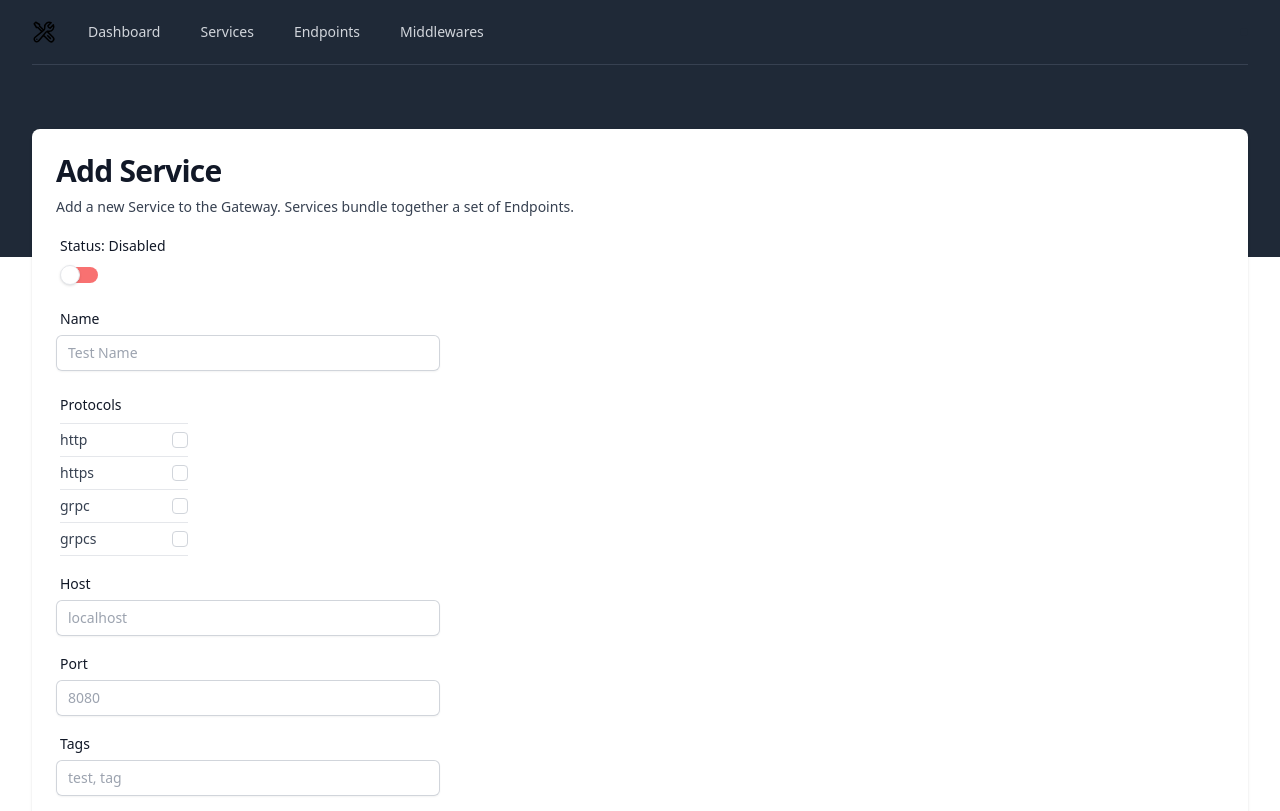
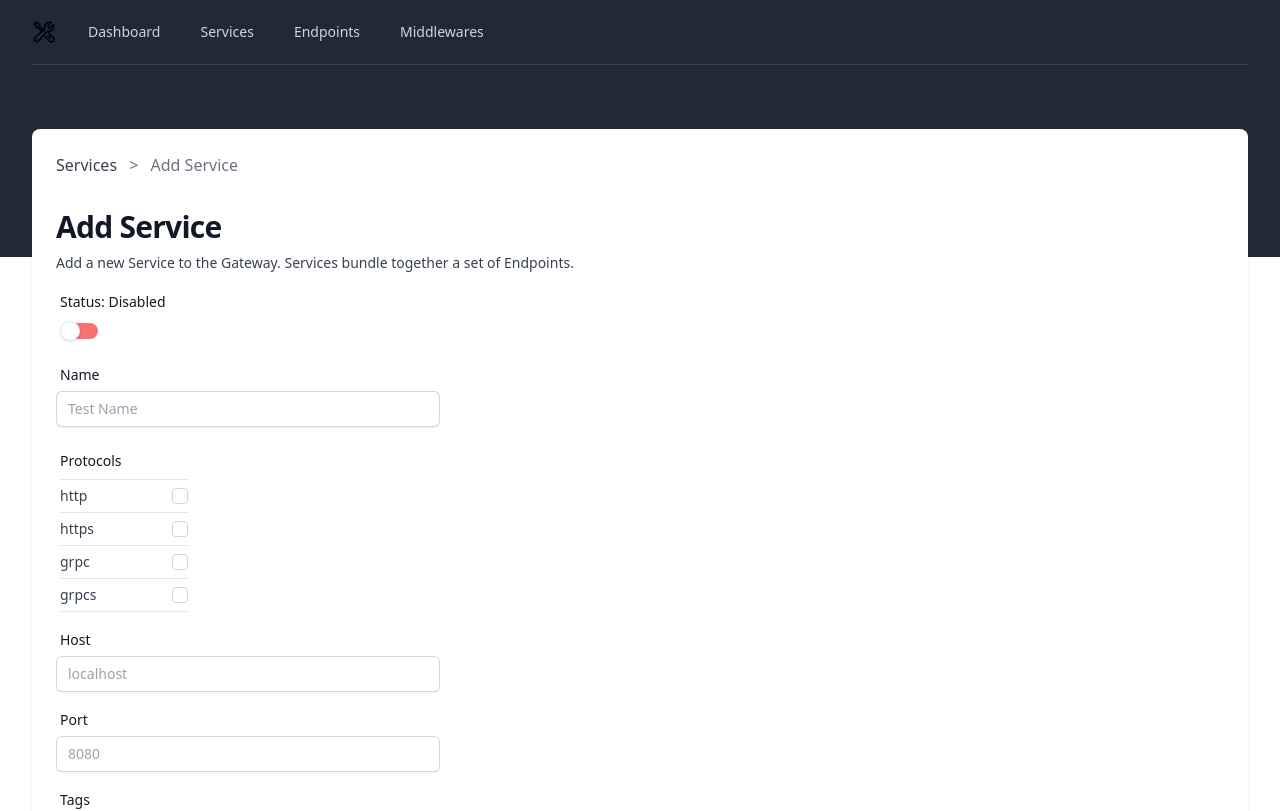
Before and after one commit to lucdoe/opengateway, a Next.js app: page /services/add in a window 1280 px wide. Shown: the top 811 px of the page. Built offline with nearby package versions, Linux system fonts and the light colour scheme.

Commit message:
Add PageIndicator component to endpoint and service pages

```diff
--- a/app/endpoints/[id]/edit/page.tsx
+++ b/app/endpoints/[id]/edit/page.tsx
@@ -1,14 +1,11 @@
 import DynamicAddComponent from '@/components/DynamicAddComponent'
+import PageIndicator from '@/components/PageIndicator'
 
 export default function EditEndpoint() {
   return (
     <div>
-      <div className='mb-8'>
-        <span className='text-gray-500'>
-          <span className='text-gray-700'>Endpoints</span>{' '}
-          <span className='px-2'>{'>'}</span> Edit Endpoint
-        </span>
-      </div>
+      <PageIndicator page='Endpoints' subpage='Edit Endpoint' />
+
       <header>
         <h1 className='text-3xl font-bold tracking-tight text-gray-900'>
           Edit Endpoint
--- a/app/endpoints/add/page.tsx
+++ b/app/endpoints/add/page.tsx
@@ -1,8 +1,11 @@
 import DynamicAddComponent from '@/components/DynamicAddComponent'
+import PageIndicator from '@/components/PageIndicator'
 
 export default function AddEndpoint() {
   return (
     <div>
+      <PageIndicator page='Endpoints' subpage='Add Endpoint' />
+
       <header>
         <h1 className='text-3xl font-bold tracking-tight text-gray-900'>
           Add Endpoint
--- a/app/services/[id]/edit/page.tsx
+++ b/app/services/[id]/edit/page.tsx
@@ -1,14 +1,11 @@
 import DynamicAddComponent from '@/components/DynamicAddComponent'
+import PageIndicator from '@/components/PageIndicator'
 
 export default function EditService() {
   return (
     <div>
-      <div className='mb-8'>
-        <span className='text-gray-500'>
-          <span className='text-gray-700'>Services</span>{' '}
-          <span className='px-2'>{'>'}</span> Edit Service
-        </span>
-      </div>
+      <PageIndicator page='Services' subpage='Edit Service' />
+
       <header>
         <h1 className='text-3xl font-bold tracking-tight text-gray-900'>
           Edit Service
--- a/app/services/add/page.tsx
+++ b/app/services/add/page.tsx
@@ -1,8 +1,11 @@
 import DynamicAddComponent from '@/components/DynamicAddComponent'
+import PageIndicator from '@/components/PageIndicator'
 
 export default function AddService() {
   return (
     <div>
+      <PageIndicator page='Services' subpage='Add Service' />
+
       <header>
         <h1 className='text-3xl font-bold tracking-tight text-gray-900'>
           Add Service
--- /dev/null
+++ b/components/PageIndicator.tsx
@@ -0,0 +1,16 @@
+export default function PageIndicator({
+  page,
+  subpage,
+}: Readonly<{
+  page: string
+  subpage: string
+}>) {
+  return (
+    <div className='mb-8'>
+      <span className='text-gray-500'>
+        <span className='text-gray-700'>{page}</span>{' '}
+        <span className='px-2'>{'>'}</span> {subpage}
+      </span>
+    </div>
+  )
+}
```
